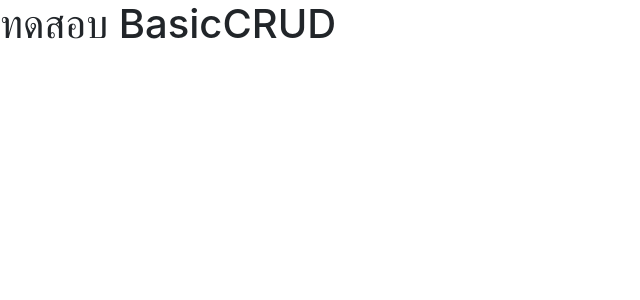
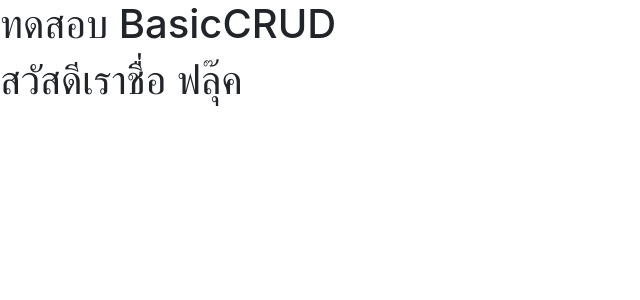
Before and after one commit to KittisakSS/BasicCRUD, an Angular app: page / in a window 1280 px wide. Shown: the top 300 px of the page, without its empty margins (0-640 px from the left). Built offline with nearby package versions, Linux system fonts and the light colour scheme.

Commit message:
test add name

```diff
--- a/src/app/app.component.html
+++ b/src/app/app.component.html
@@ -1 +1,2 @@
 <h1>ทดสอบ {{title}}</h1>
+<h1>สวัสดีเราชื่อ {{name}}</h1>
--- a/src/app/app.component.ts
+++ b/src/app/app.component.ts
@@ -7,4 +7,5 @@ import { Component } from '@angular/core';
 })
 export class AppComponent {
   title = 'BasicCRUD';
+  name = 'ฟลุ๊ค';
 }
```
